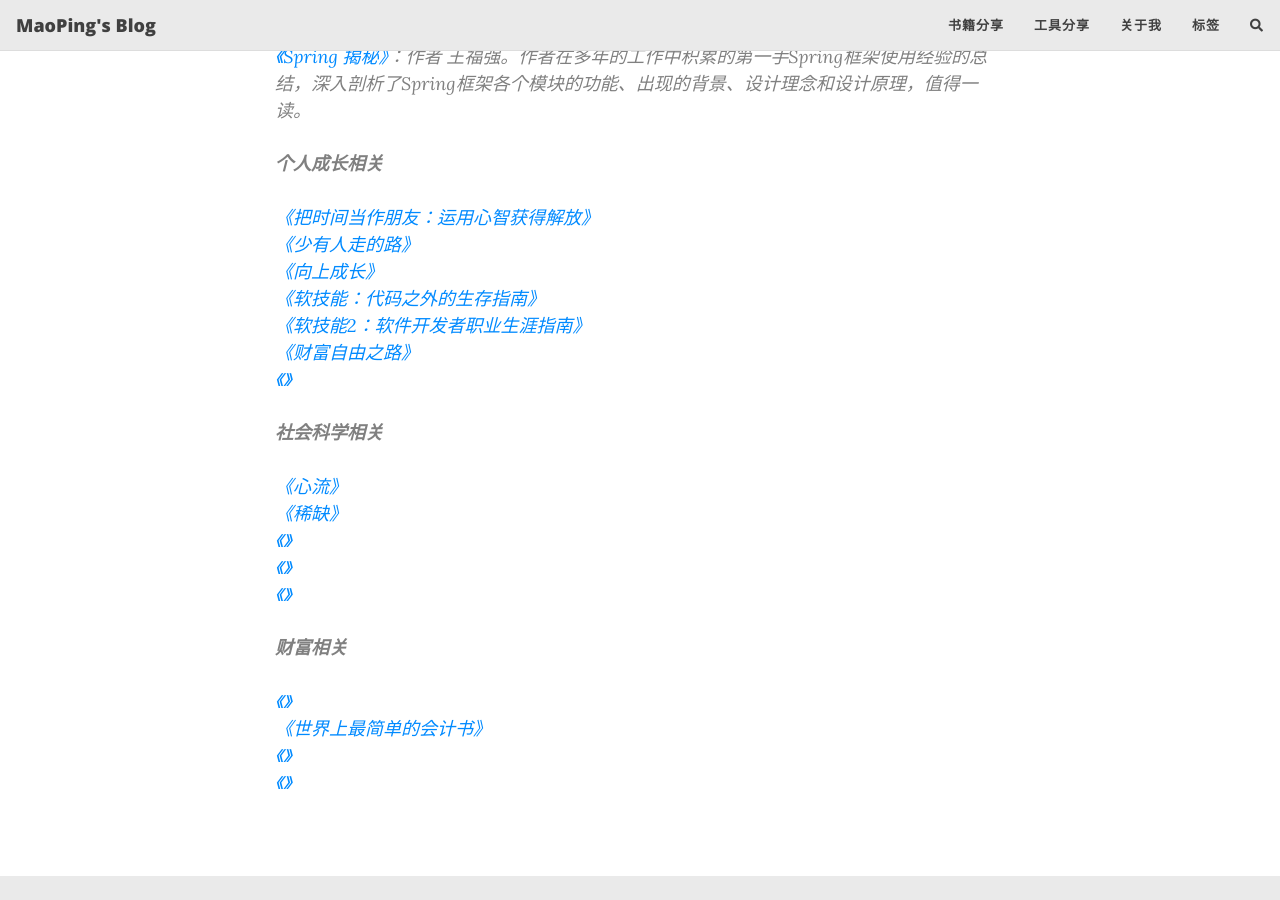
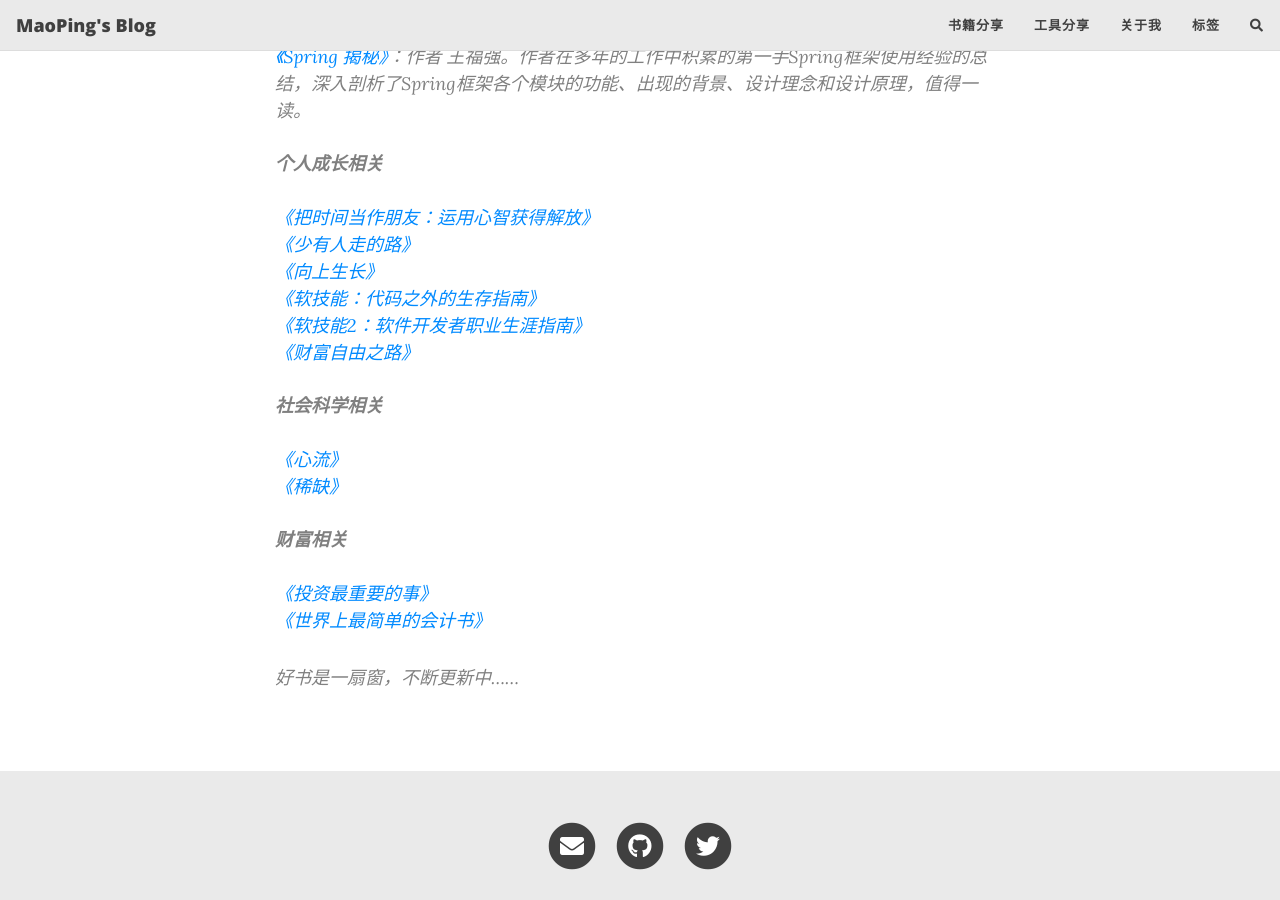
Before and after one commit to MaoPingZou/blog, a Jekyll site: the page built from book.md, in a window 1280 px wide and 900 px high, scrolled down 2183 px. Built offline with Jekyll 4.4.1, drawn with Linux system fonts in a browser that asks for light colours; nearby versions of some CDN libraries; comment, search, counter and statistics services are not loaded.

Commit message:
update book.md

```diff
--- a/book.md
+++ b/book.md
@@ -56,25 +56,22 @@
 
 > #### 个人成长相关
 > [《把时间当作朋友：运用心智获得解放》](https://book.douban.com/subject/3609132/)<br>
-> [《少有人走的路》]()<br>
-> [《向上成长》]()<br>
+> [《少有人走的路》](https://book.douban.com/subject/1775691/)<br>
+> [《向上生长》](https://book.douban.com/subject/35060315/)<br>
 > [《软技能：代码之外的生存指南》](https://book.douban.com/subject/35043940/)<br>
 > [《软技能2：软件开发者职业生涯指南》]()<br>
-> [《财富自由之路》]()<br>
-> [《》]()<br>
+> [《财富自由之路》](https://book.douban.com/subject/27094706/)<br>
 
 > #### 社会科学相关
-> [《心流》]()<br>
-> [《稀缺》]()<br>
-> [《》]()<br>
-> [《》]()<br>
-> [《》]()<br>
+> [《心流》](https://book.douban.com/subject/27186106/)<br>
+> [《稀缺》](https://book.douban.com/subject/36110828/)<br>
 
 > #### 财富相关
-> [《》]()<br>
+> [《投资最重要的事》](https://book.douban.com/subject/10799082/)<br>
 > [《世界上最简单的会计书》](https://book.douban.com/subject/25747852/)<br>
-> [《》]()<br>
-> [《》]()<br>
+
+
+> 好书是一扇窗，不断更新中......
 
 [1]: https://blog.codinghorror.com/programmers-dont-read-books-but-you-should/
 [2]: https://mp.weixin.qq.com/s/Vb9wA2BUKwWdE5sbEvBqkQ
```
